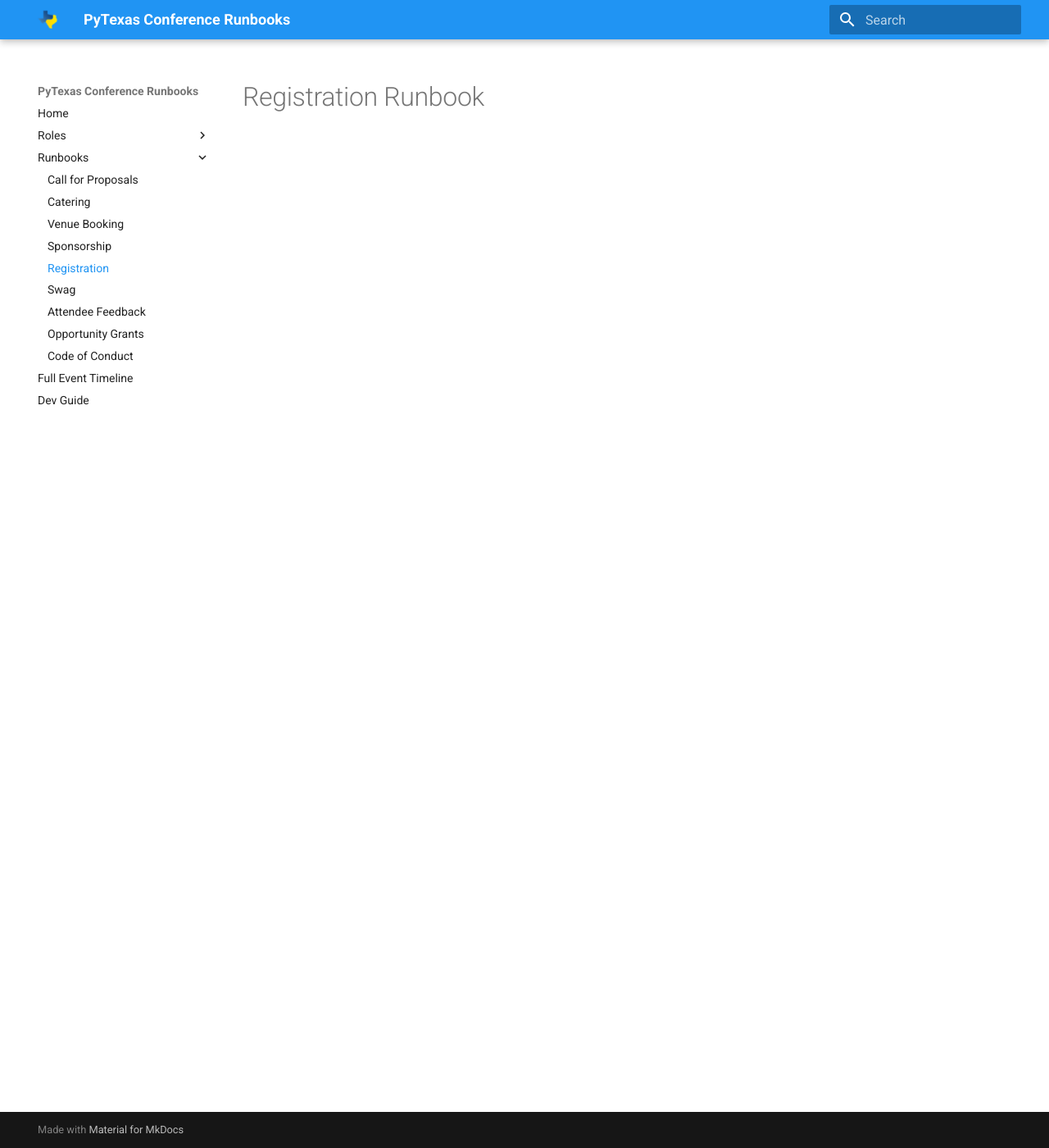
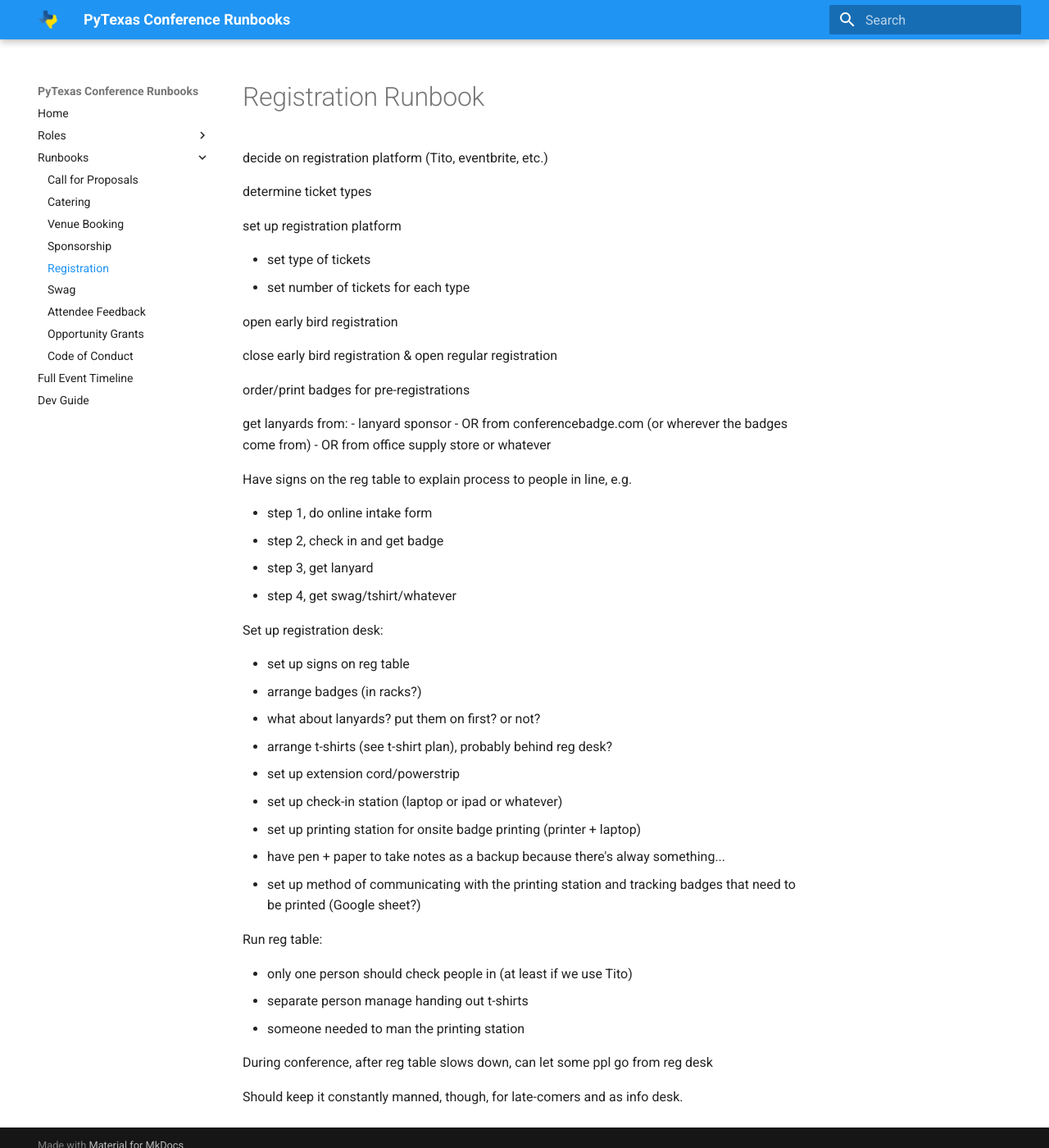
Before and after one commit to pytexas/runbooks, an MkDocs documentation site: the page built from docs/runbooks/registration.md, in a window 1280 px wide and 1400 px high. Shown: the whole window at 82% size. Built offline with MkDocs 1.6.1 and Material for MkDocs 9.7.7, drawn with Linux system fonts in a browser that asks for light colours.

Commit message:
Add initial registration runbook braindump

```diff
--- a/docs/runbooks/registration.md
+++ b/docs/runbooks/registration.md
@@ -1 +1,56 @@
 # Registration Runbook
+
+
+decide on registration platform (Tito, eventbrite, etc.)
+
+determine ticket types
+
+set up registration platform
+
+- set type of tickets
+- set number of tickets for each type
+
+open early bird registration
+
+close early bird registration & open regular registration
+
+order/print badges for pre-registrations
+
+get lanyards from:
+- lanyard sponsor
+- OR from conferencebadge.com (or wherever the badges come from)
+- OR from office supply store or whatever
+
+
+Have signs on the reg table to explain process to people in line, e.g.
+
+- step 1, do online intake form
+- step 2, check in and get badge
+- step 3, get lanyard
+- step 4, get swag/tshirt/whatever
+
+
+Set up registration desk:
+
+- set up signs on reg table
+- arrange badges (in racks?)
+- what about lanyards?  put them on first?  or not?
+- arrange t-shirts (see t-shirt plan), probably behind reg desk?
+- set up extension cord/powerstrip
+- set up check-in station (laptop or ipad or whatever)
+- set up printing station for onsite badge printing (printer + laptop)
+- have pen + paper to take notes as a backup because there's alway something...
+- set up method of communicating with the printing station and tracking badges
+  that need to be printed (Google sheet?)
+
+
+Run reg table:
+
+- only one person should check people in (at least if we use Tito)
+- separate person manage handing out t-shirts
+- someone needed to man the printing station
+
+
+During conference, after reg table slows down, can let some ppl go from reg desk
+
+Should keep it constantly manned, though, for late-comers and as info desk.
```
